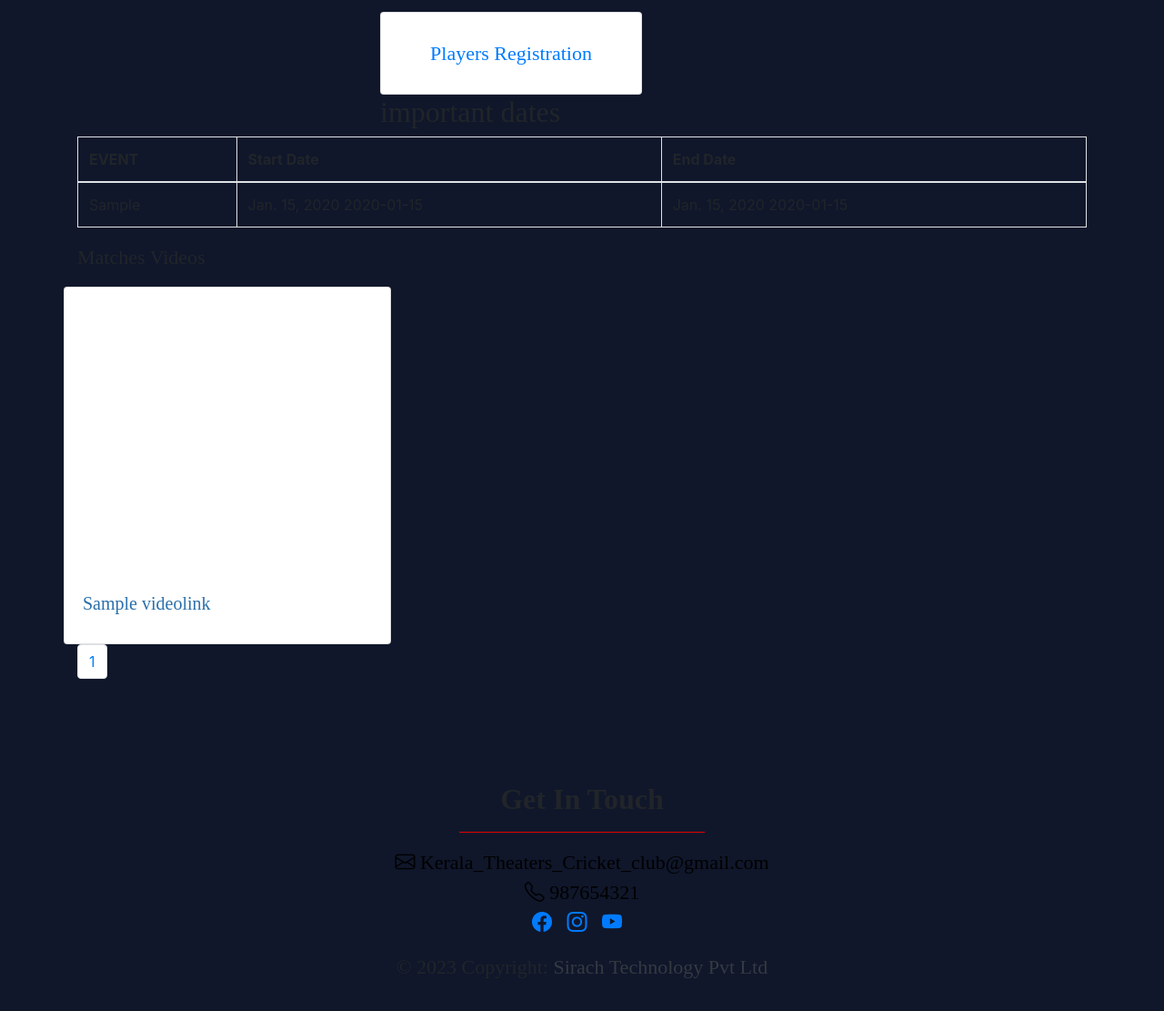
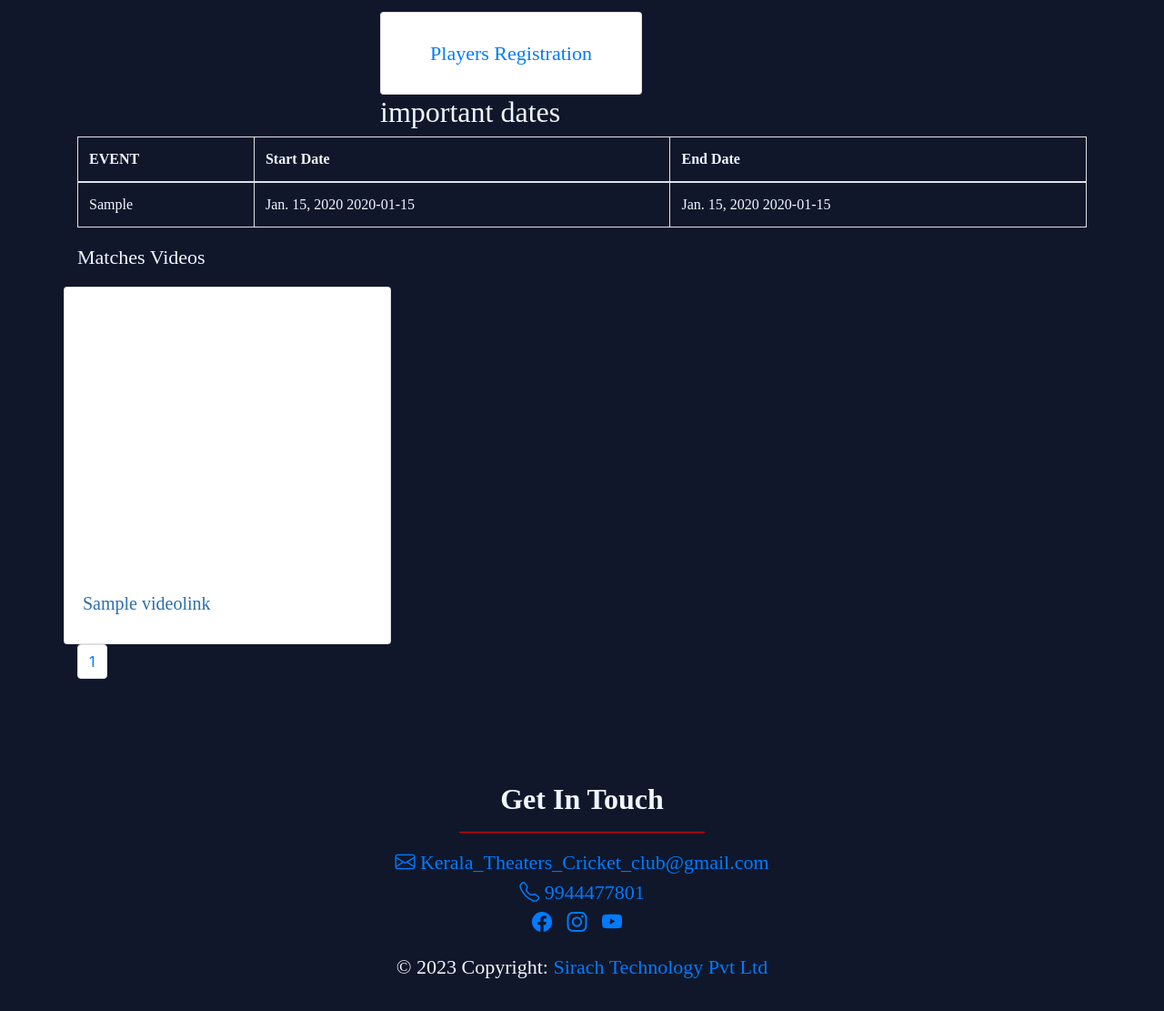
Before and after one commit to dinto/KTCC, a Django app: page / in a window 1280 px wide. Shown: the part 70-1181 px from the top of the page at 91% size. Run offline with Django 3.2, Linux system fonts and the light colour scheme; tables that the repository leaves empty hold one stand-in row (values such as "Sample post"); some libraries are stand-ins or nearby versions.

Commit message:
design part

```diff
--- a/KTCC/templates/Players.html
+++ b/KTCC/templates/Players.html
@@ -45,7 +45,7 @@
 <br/>
 <br/>
 <br/>
-<h2 style="text-align: center;">Registered Players</h2>
+<h2 class="heading" style="text-align: center;">Registered Players</h2>
 
 <div class="container d-flex " style="align-items: left;">
     {% for players_list in players %}
--- a/KTCC/templates/Teams.html
+++ b/KTCC/templates/Teams.html
@@ -4,7 +4,7 @@
 {% block content %}
 <br/>
 <br/><br/>
-<h2 style="text-align: center;">Teams</h2>
+<h2 class="heading" style="text-align: center;">Teams</h2>
 <div class="container">
     {% for Team in Teams %}
     <div class="row" style="background-color: #F2F2F2;padding: 0px;border-radius: 25px; width:40%;">
--- a/KTCC/templates/welcome.html
+++ b/KTCC/templates/welcome.html
@@ -11,10 +11,10 @@
     </div>
   </div>
   <div >
-    <h2 style="font-family: Merriweather;  margin-left: 30%;">important dates</h2>
+    <h2 class="heading" style=" margin-left: 30%;">important dates</h2>
     <table class="table table-hover table-bordered">
       <thead>
-        <tr>
+        <tr class="heading">
           <th >EVENT</th>
           <th >Start Date</th>
           <th >End Date</th>
@@ -22,7 +22,7 @@
       </thead>
       <tbody>
         {% for Events in ImportantDate %}
-          <tr>
+          <tr class="heading">
             <td>{{Events.EVENT}}</td>
             <td>{{Events.Start_Date }} {{ Events.Start_Time }}</td>
             <td>{{Events.End_Date}} {{ Events.End_Time }}</td>
@@ -31,7 +31,7 @@
       </tbody>
     </table>
   </div>
-  <p style="font-family: Merriweather;font-size: 22px;">Matches Videos</p>
+  <p  class="heading" style="font-size: 22px;">Matches Videos</p>
   <div class="row">
     {% for Match_Videos in Videos %}
     <div class="card" style="width: 360px;">
--- a/Kerala_Theaters_Cricket_club/templates/base.html
+++ b/Kerala_Theaters_Cricket_club/templates/base.html
@@ -14,6 +14,10 @@
 body{
   background-color:  rgb(16,23,43)
 }
+.heading{
+       color: aliceblue;
+       font-family: Merriweather;
+      }
     </style>
   </head>
   <body>
@@ -79,11 +83,11 @@ body{
     <footer class="footer  " style="font-family: Merriweather;font-size: 22px;">
       <b><hr ></b>
       <div class="text-center p-3">
-        <h2><b>Get In Touch</b></h2>
+        <h2 class="heading"><b>Get In Touch</b></h2>
         <b><hr  color="red" style="height: 5%;width:25%;"></b>
-        <a href="mailto:Kerala_Theaters_Cricket_club@gmail.com" style="color: black;text-align: left;"><i class="bi bi-envelope" ></i> Kerala_Theaters_Cricket_club@gmail.com </a>
+        <a href="mailto:Kerala_Theaters_Cricket_club@gmail.com" style="text-align: left;"><i class="bi bi-envelope" ></i> Kerala_Theaters_Cricket_club@gmail.com </a>
         <br>
-        <span><a href="tel: 04872690272" style="color: black;text-align: left;"><i class="bi bi-telephone"></i> 987654321</a></span>
+        <span><a href="tel: 9944477801" style="text-align: left;"><i class="bi bi-telephone"></i> 9944477801</a></span>
         <br>
         <span>
           <a href="#"><i class="bi bi-facebook"> </i></a>
@@ -94,9 +98,9 @@ body{
           &nbsp;
         </span>
   <!-- Copyright -->
-  <div class="text-center p-3">
+  <div class="text-center p-3 heading">
     © 2023 Copyright:
-    <a class="text-dark" target="_blank" href="https://www.google.com/search?rlz=1C1CHZN_enIN981IN981&q=Sirach+Technologies+Pvt+Ltd&spell=1&sa=X&ved=2ahUKEwjc1qnXx_v-AhWsamwGHYgLBVwQBSgAegQIGRAB&cshid=1684299297363610&biw=1536&bih=769&dpr=1.25">Sirach Technology Pvt Ltd</a>
+    <a  target="_blank" href="https://www.google.com/search?rlz=1C1CHZN_enIN981IN981&q=Sirach+Technologies+Pvt+Ltd&spell=1&sa=X&ved=2ahUKEwjc1qnXx_v-AhWsamwGHYgLBVwQBSgAegQIGRAB&cshid=1684299297363610&biw=1536&bih=769&dpr=1.25">Sirach Technology Pvt Ltd</a>
   </div>
 
       </div>
```
Also changed, not shown: KTCC/templates/index.html (+7 -12 lines).
